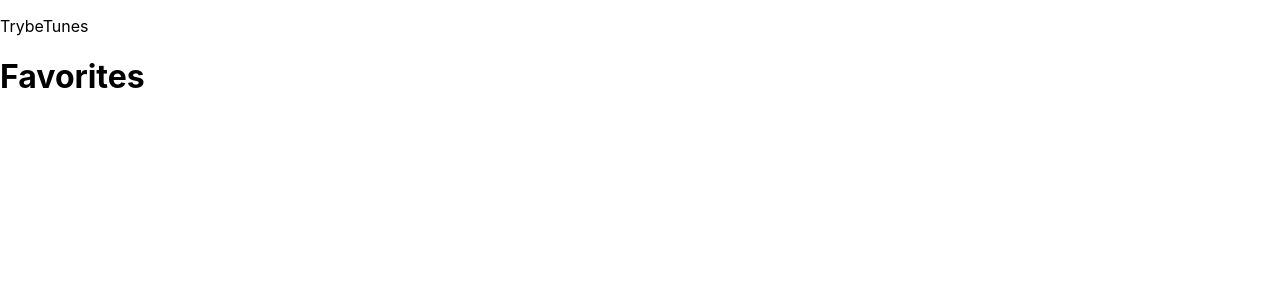
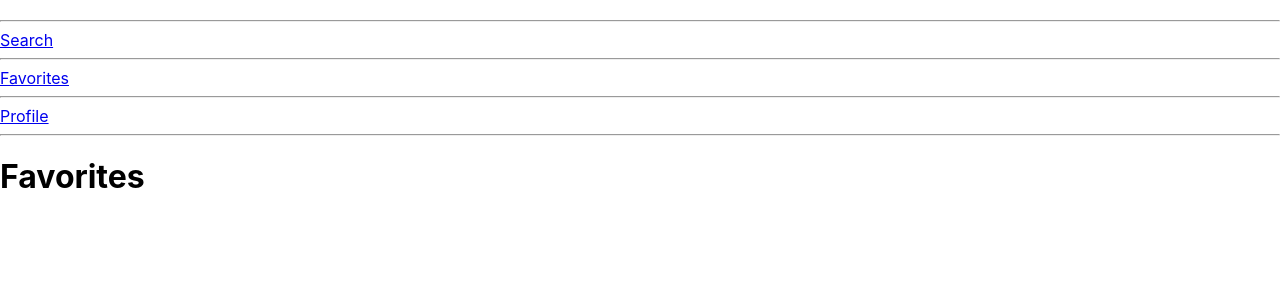
Before and after one commit to asafworld/Trybetunes, a React (Create React App) app: page /favorites in a window 1280 px wide. Shown: the top 300 px of the page. Built offline with nearby package versions, Linux system fonts and the light colour scheme.

Commit message:
Adiciona o requisito 4

```diff
--- a/src/App.js
+++ b/src/App.js
@@ -12,7 +12,6 @@
   render() {
     return (
       <BrowserRouter>
-        <p>TrybeTunes</p>
         <Switch>
           <Route exact path="/" component={ Login } />
           <Route path="/search" component={ Search } />
--- a/src/components/Header.jsx
+++ b/src/components/Header.jsx
@@ -1,4 +1,5 @@
 import React from 'react';
+import { Link } from 'react-router-dom';
 import { getUser } from '../services/userAPI';
 import Loading from '../pages/Loading';
 
@@ -29,6 +30,15 @@
           <h2 data-testid="header-user-name">
             { user }
           </h2>) }
+        <nav>
+          <hr />
+          <Link to="/search" data-testid="link-to-search">Search</Link>
+          <hr />
+          <Link to="/favorites" data-testid="link-to-favorites">Favorites</Link>
+          <hr />
+          <Link to="/profile" data-testid="link-to-profile">Profile</Link>
+          <hr />
+        </nav>
       </header>
     );
   }
```
